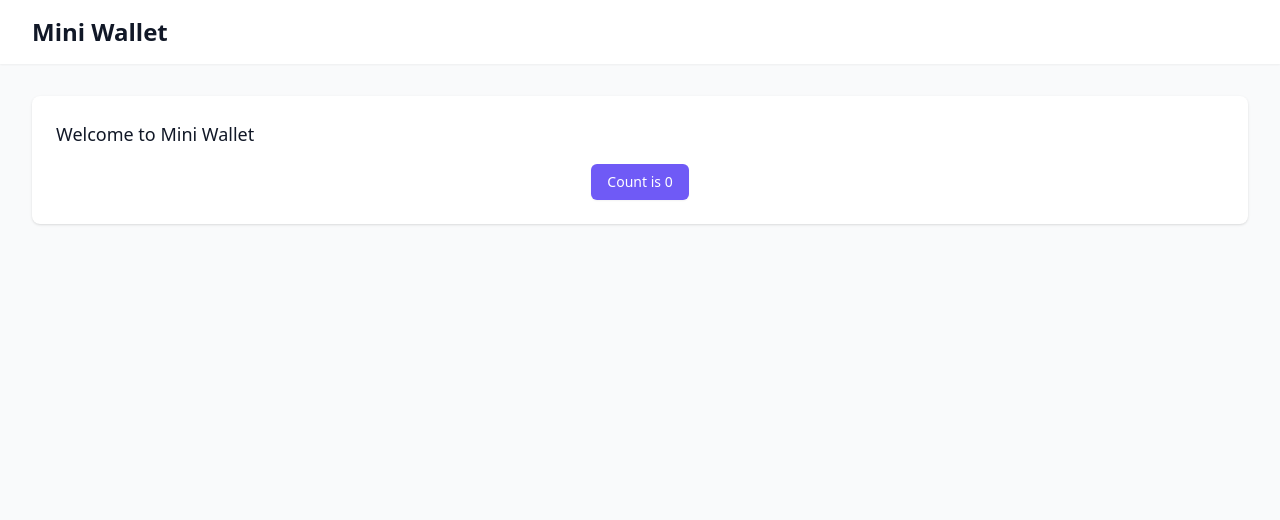
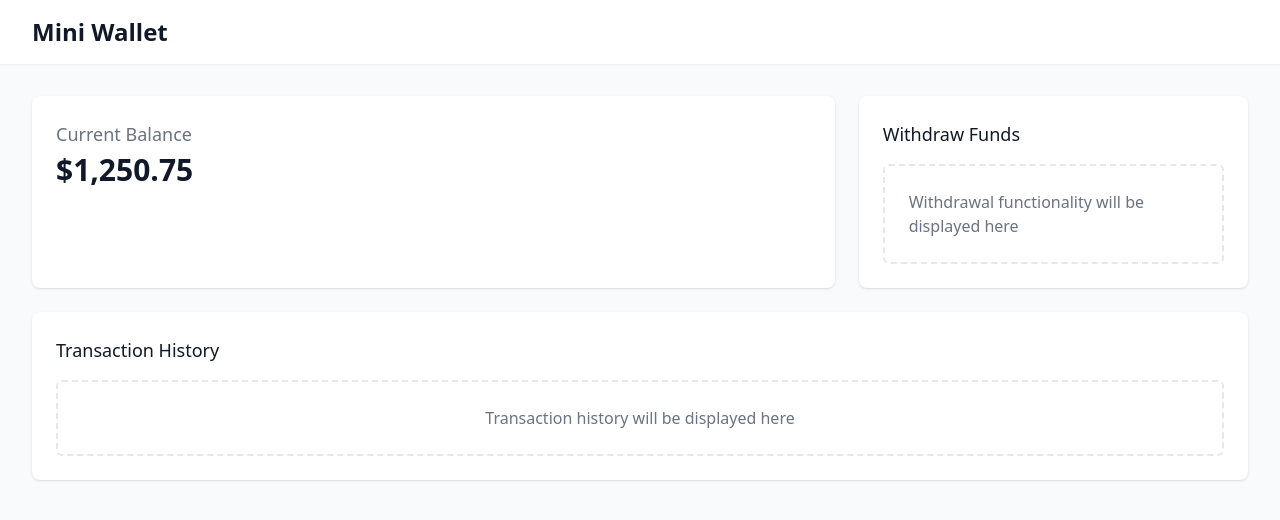
Before and after one commit to xFJA/mini-wallet, a React (Vite) app in the folder apps/web/: page / in a window 1280 px wide. Shown: the top 520 px of the page. Built offline with nearby package versions, Linux system fonts and the light colour scheme.

Commit message:
feat(web): add account balance and dummy withdrawal and transaction list boxes

```diff
--- a/apps/web/src/App.tsx
+++ b/apps/web/src/App.tsx
@@ -1,34 +1,7 @@
-import { useState } from 'react';
+import Dashboard from './features/dashboard/Dashboard';
 
 function App() {
-  const [count, setCount] = useState(0);
-
-  return (
-    <div className="min-h-screen bg-gray-50">
-      <header className="bg-white shadow-sm">
-        <div className="max-w-7xl mx-auto px-4 sm:px-6 lg:px-8 py-4">
-          <h1 className="text-2xl font-bold text-gray-900">Mini Wallet</h1>
-        </div>
-      </header>
-
-      <main>
-        <div className="max-w-7xl mx-auto px-4 sm:px-6 lg:px-8 py-8">
-          <div className="bg-white shadow rounded-lg p-6">
-            <h2 className="text-lg font-medium text-gray-900 mb-4">Welcome to Mini Wallet</h2>
-
-            <div className="flex justify-center">
-              <button
-                onClick={() => setCount(count + 1)}
-                className="rounded-md bg-primary px-4 py-2 text-sm font-medium text-white shadow-sm hover:bg-primary/90 focus:outline-none focus:ring-2 focus:ring-primary focus:ring-offset-2"
-              >
-                Count is {count}
-              </button>
-            </div>
-          </div>
-        </div>
-      </main>
-    </div>
-  );
+  return <Dashboard />;
 }
 
 export default App;
--- /dev/null
+++ b/apps/web/src/components/AccountBalance/index.tsx
@@ -0,0 +1,36 @@
+interface AccountBalanceProps {
+  balance: number;
+  currency?: string;
+  isLoading?: boolean;
+}
+
+export const AccountBalance: React.FC<AccountBalanceProps> = ({
+  balance,
+  currency = 'USD',
+  isLoading = false,
+}) => {
+  const formattedBalance = new Intl.NumberFormat('en-US', {
+    style: 'currency',
+    currency,
+    minimumFractionDigits: 2,
+    maximumFractionDigits: 2,
+  }).format(balance);
+
+  if (isLoading) {
+    return (
+      <div className="bg-white rounded-lg shadow p-6 h-full">
+        <h2 className="text-lg font-medium text-gray-500 mb-1">Current Balance</h2>
+        <div className="animate-pulse h-8 w-32 bg-gray-200 rounded"></div>
+      </div>
+    );
+  }
+
+  return (
+    <div className="bg-white rounded-lg shadow p-6 h-full">
+      <h2 className="text-lg font-medium text-gray-500 mb-1">Current Balance</h2>
+      <div className="text-3xl font-bold text-gray-900">{formattedBalance}</div>
+    </div>
+  );
+};
+
+export default AccountBalance;
--- /dev/null
+++ b/apps/web/src/components/TransactionList/index.tsx
@@ -0,0 +1,14 @@
+interface TransactionListProps {}
+
+export const TransactionList: React.FC<TransactionListProps> = () => {
+  return (
+    <div className="bg-white rounded-lg shadow p-6">
+      <h2 className="text-lg font-medium text-gray-900 mb-4">Transaction History</h2>
+      <div className="border-2 border-dashed border-gray-200 rounded-md p-6 flex items-center justify-center">
+        <p className="text-gray-500">Transaction history will be displayed here</p>
+      </div>
+    </div>
+  );
+};
+
+export default TransactionList;
--- /dev/null
+++ b/apps/web/src/components/WithdrawSection/index.tsx
@@ -0,0 +1,14 @@
+interface WithdrawSectionProps {}
+
+export const WithdrawSection: React.FC<WithdrawSectionProps> = () => {
+  return (
+    <div className="bg-white rounded-lg shadow p-6">
+      <h2 className="text-lg font-medium text-gray-900 mb-4">Withdraw Funds</h2>
+      <div className="border-2 border-dashed border-gray-200 rounded-md p-6 flex items-center justify-center">
+        <p className="text-gray-500">Withdrawal functionality will be displayed here</p>
+      </div>
+    </div>
+  );
+};
+
+export default WithdrawSection;
--- /dev/null
+++ b/apps/web/src/features/dashboard/Dashboard.tsx
@@ -0,0 +1,49 @@
+import AccountBalance from '../../components/AccountBalance';
+import TransactionList from '../../components/TransactionList';
+import WithdrawSection from '../../components/WithdrawSection';
+import useAccountData from '../../hooks/useAccountData';
+
+export const Dashboard: React.FC = () => {
+  const { accountData, isLoading, error } = useAccountData();
+
+  return (
+    <div className="min-h-screen bg-gray-50">
+      <header className="bg-white shadow-sm">
+        <div className="max-w-7xl mx-auto px-4 sm:px-6 lg:px-8 py-4">
+          <h1 className="text-2xl font-bold text-gray-900">Mini Wallet</h1>
+        </div>
+      </header>
+
+      <main>
+        <div className="max-w-7xl mx-auto px-4 sm:px-6 lg:px-8 py-8">
+          {error && (
+            <div
+              className="mb-6 bg-red-50 border border-red-200 text-red-700 px-4 py-3 rounded relative"
+              role="alert"
+            >
+              <strong className="font-bold">Error: </strong>
+              <span className="block sm:inline">{error.message}</span>
+            </div>
+          )}
+
+          <div className="grid grid-cols-1 md:grid-cols-3 gap-6 mb-6">
+            <div className="md:col-span-2">
+              <AccountBalance
+                balance={accountData.balance}
+                currency={accountData.currency}
+                isLoading={isLoading}
+              />
+            </div>
+            <WithdrawSection />
+          </div>
+
+          <div className="mt-6">
+            <TransactionList />
+          </div>
+        </div>
+      </main>
+    </div>
+  );
+};
+
+export default Dashboard;
--- /dev/null
+++ b/apps/web/src/hooks/useAccountData.ts
@@ -0,0 +1,41 @@
+import { useEffect, useState } from 'react';
+import { AccountData } from '../types';
+
+export function useAccountData() {
+  const [accountData, setAccountData] = useState<AccountData>({
+    balance: 1250.75,
+    currency: 'USD',
+  });
+
+  const [isLoading, setIsLoading] = useState(false);
+  const [error, setError] = useState<Error | null>(null);
+
+  useEffect(() => {
+    const fetchData = async () => {
+      try {
+        setIsLoading(true);
+
+        await new Promise((resolve) => setTimeout(resolve, 500));
+
+        setAccountData({
+          balance: 1250.75,
+          currency: 'USD',
+        });
+        setIsLoading(false);
+      } catch (err) {
+        setError(err instanceof Error ? err : new Error('Unknown error occurred'));
+        setIsLoading(false);
+      }
+    };
+
+    fetchData();
+  }, []);
+
+  return {
+    accountData,
+    isLoading,
+    error,
+  };
+}
+
+export default useAccountData;
--- /dev/null
+++ b/apps/web/src/types/index.ts
@@ -0,0 +1,4 @@
+export interface AccountData {
+  balance: number;
+  currency: string;
+}
```
Also changed, not shown: 1 other file (tests, documents, lock files or other folders).
